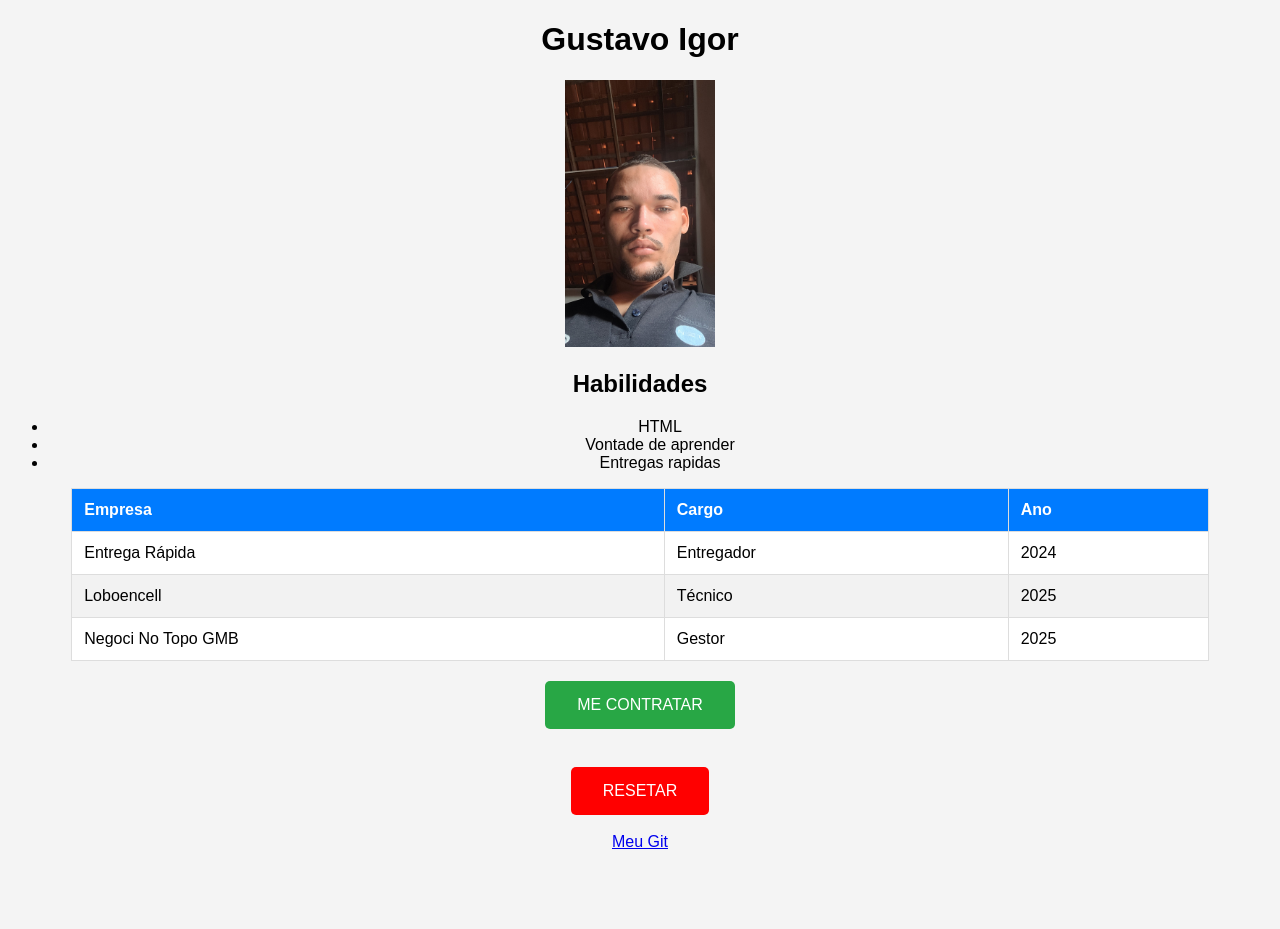
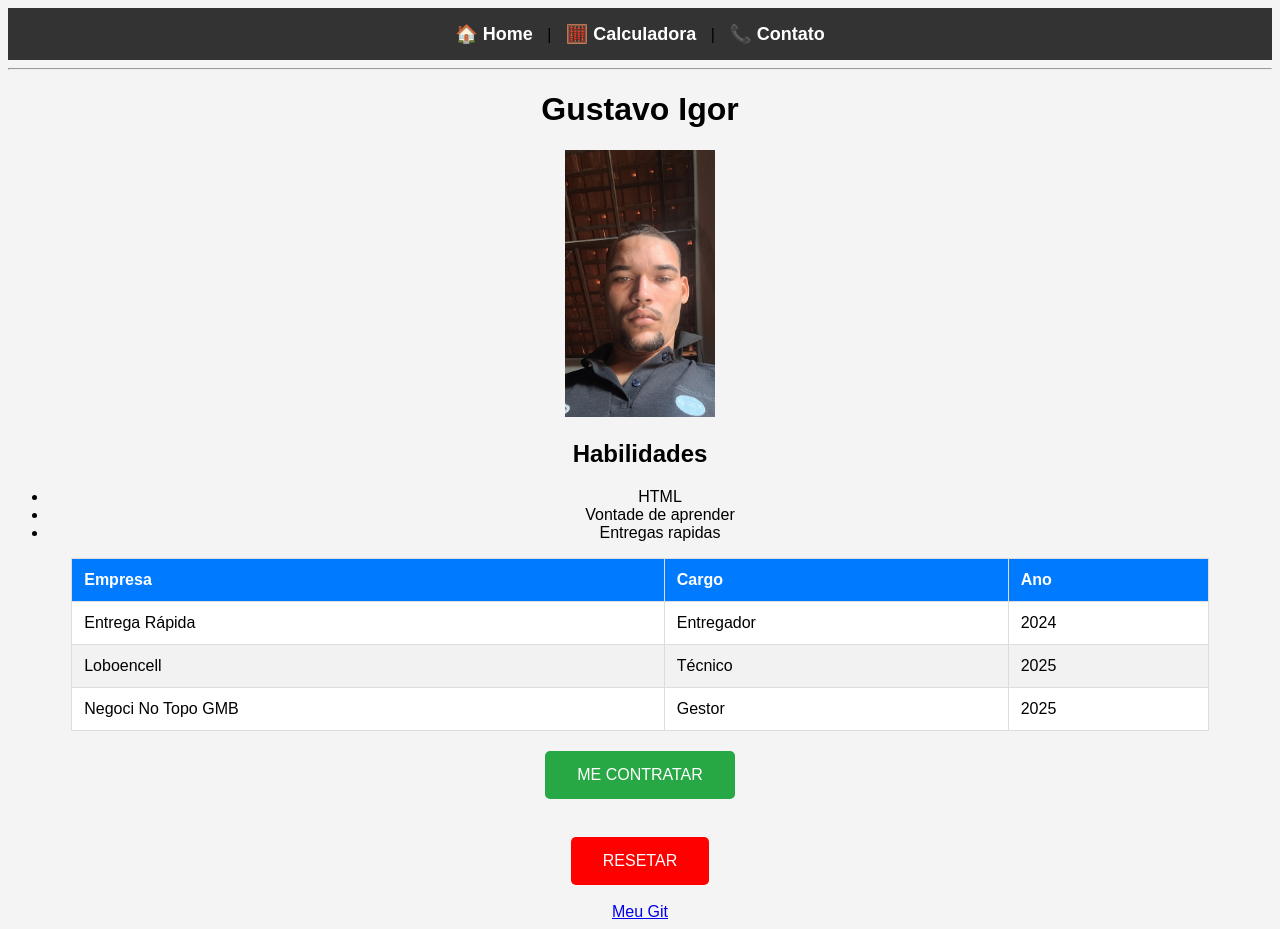
Before and after one commit to Gustavoigorg/curso-fullstack, a plain HTML site: page semana-01/projeto-login/index.html in a window 1280 px wide. Before the commit the page ends 859 px from the top, so only its background shows below. Drawn offline with Linux system fonts and the light colour scheme; files whose address does not match are found by name.

Commit message:
index.html

```diff
--- a/semana-01/projeto-login/index.html
+++ b/semana-01/projeto-login/index.html
@@ -45,9 +45,33 @@
   button:hover {
     background-color: #218838; /* Verde mais escuro ao passar o mouse */
   }
+      nav {
+    background-color: #333; /* Fundo escuro */
+    padding: 15px;
+    position: sticky; /* Cola no topo da tela */
+    top: 0;
+}
+
+nav a {
+    color: white; /* Texto branco */
+    text-decoration: none; /* Tira o sublinhado feio */
+    margin: 0 10px; /* Espaço entre os links */
+    font-weight: bold;
+    font-size: 18px;
+}
+
+nav a:hover {
+    color: #ffc107; /* Fica amarelo quando passa o dedo/mouse */
+}
 </style>
   </head>
   <body>
+    <nav>
+    <a href="curriculo.html">🏠 Home</a> |
+    <a href="calculadora.html">🧮 Calculadora</a> |
+    <a href="https://wa.me/5511999999999" target="_blank">📞 Contato</a>
+</nav>
+<hr>
     <h1 id="nome-perfil">Gustavo Igor</h1>
     <img src="curso-fullstack/semana-01/projeto-login/foto.jpg" alt="foto de gustavo" width="150px">
     <h2>Habilidades</h2>
```
